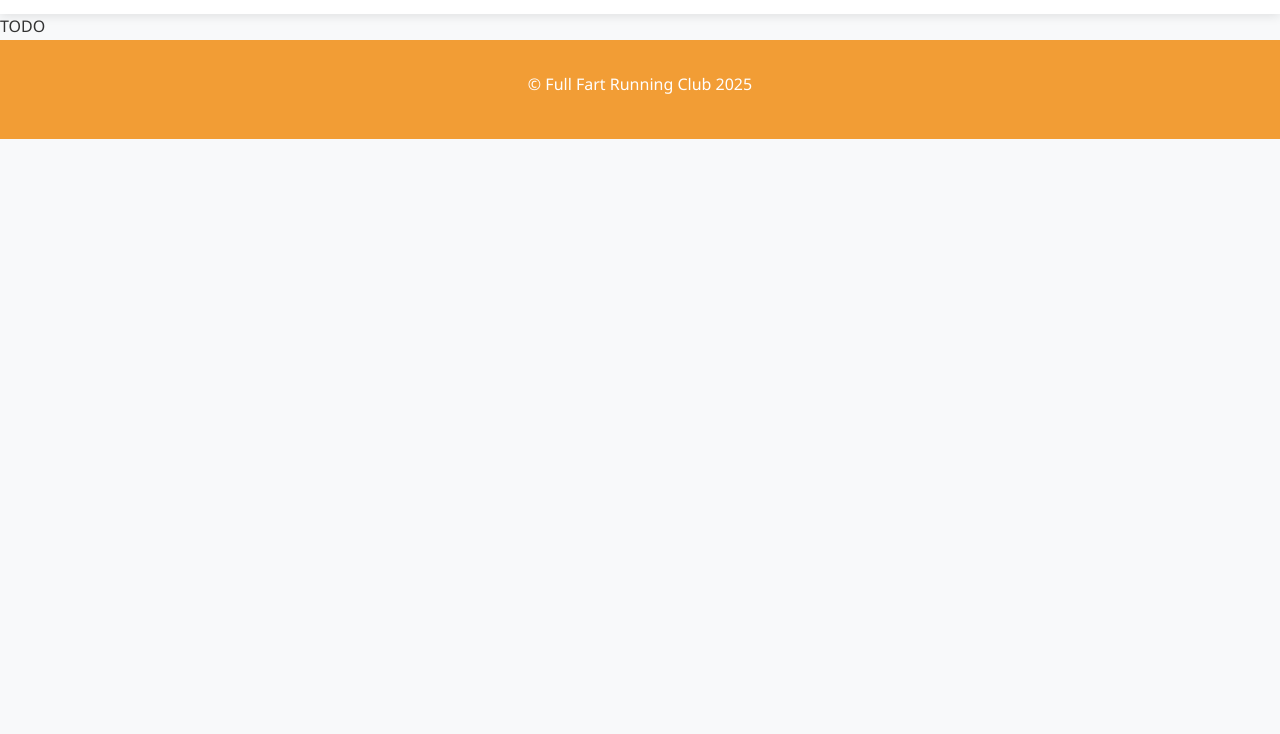
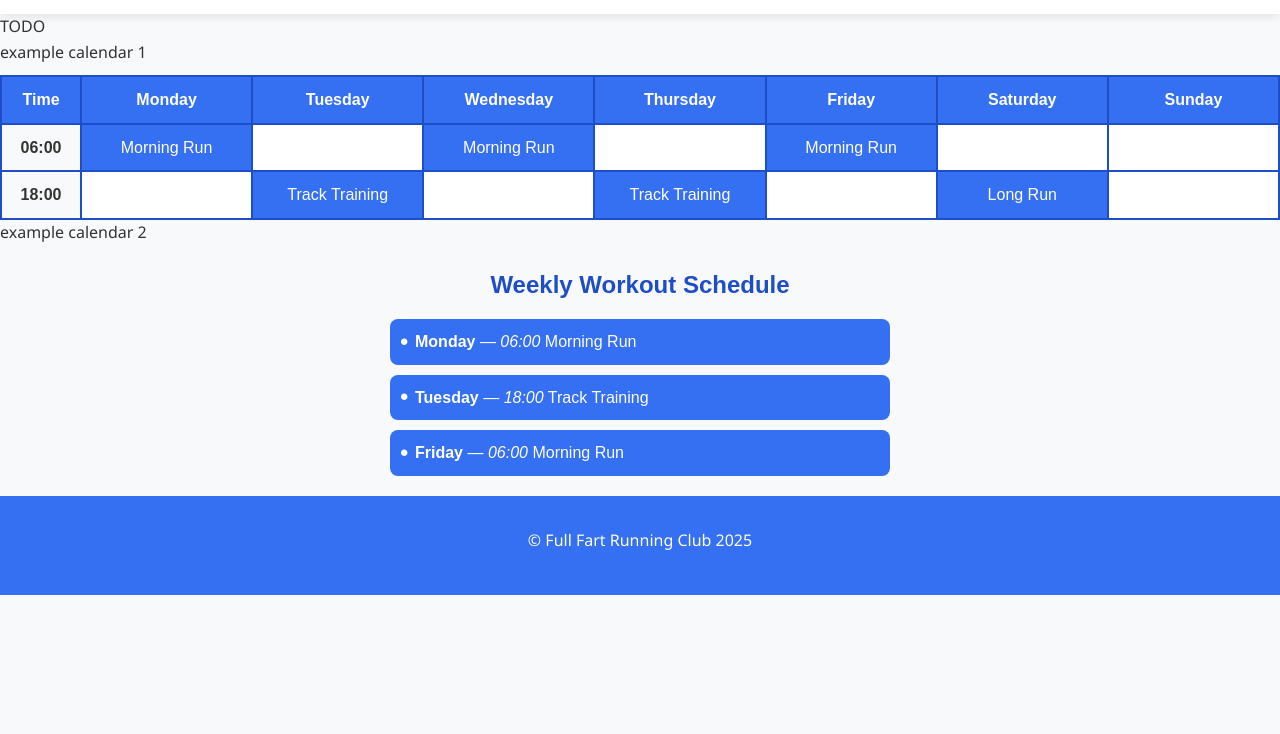
Before and after one commit to OysteinFalkeid/Full-Fart, a plain HTML site: page docs/scedule.html in a window 1280 px wide. Shown: the part 66-800 px from the top of the page. Drawn offline with Linux system fonts and the light colour scheme.

Commit message:
made som example calendars

```diff
--- /dev/null
+++ b/docs/assets/css/calendar.css
@@ -0,0 +1,94 @@
+
+.calendar {
+  display: grid;
+  grid-template-columns: 80px repeat(7, 1fr);
+  border: 1px solid var(--secondary-color);
+  background: var(--card-bg);
+  font-family: Arial, sans-serif;
+  text-align: center;
+}
+
+.calendar-header {
+  background: var( --primary-color);
+  color: var(--card-bg);
+  font-weight: bold;
+  padding: 10px;
+  border: 1px solid var(--secondary-color);
+}
+
+.calendar-time {
+  background: var(--bg-color);
+  font-weight: bold;
+  padding: 10px;
+  border: 1px solid var(--secondary-color);
+}
+
+.calendar-cell {
+  padding: 10px;
+  border: 1px solid var(--secondary-color);
+  background: var(--card-bg);
+}
+
+.workout {
+  background: var( --primary-color);
+  color: var(--card-bg);
+  cursor: pointer;
+  /* transition: background 0.3s ease; */
+}
+
+.workout:hover {
+  background: var(--secondary-color);
+}
+
+/* ------------------------------------------------------------------------------------ */
+
+.workout-schedule {
+  width: 90%;
+  max-width: 500px;
+  margin: 20px auto;
+  font-family: Arial, sans-serif;
+}
+
+.workout-schedule h2 {
+  text-align: center;
+  color: var(--secondary-color);
+  margin-bottom: 15px;
+}
+
+.workout-schedule ul {
+  list-style: none;
+  padding: 0;
+}
+
+.workout-schedule li {
+  background: var(--primary-color);
+  color: var(--card-bg);
+  padding: 10px 15px;
+  margin-bottom: 10px;
+  border-radius: var(--border-radius);
+  position: relative;
+  /* transition: background 0.3s ease; */
+}
+
+.workout-schedule li::before {
+  content: "•";
+  color: var(--card-bg);
+  font-size: 1.5em;
+  position: absolute;
+  left: 10px;
+  top: 50%;
+  transform: translateY(-50%);
+}
+
+.workout-schedule li:hover {
+  background: var(--secondary-color);
+}
+
+.day {
+  font-weight: bold;
+  padding-left: 10px;
+}
+
+.time {
+  font-style: italic;
+}
--- a/docs/assets/css/styles.css
+++ b/docs/assets/css/styles.css
@@ -1,8 +1,9 @@
 :root {
-    --primary-color: #f29d35;
-    --secondary-color: #b36f1f;
-    --complementary-color: #356FF2;
-    --accent-color: #356FF2;
+    --primary-color: #356FF2;
+    --secondary-color: #1e4ec7;
+    --complementary-color: #f29d35;
+    --secondary-complementary-color: #b36f1f;
+    --accent-color: #f29d35;
     --text-color: #333;
     --bg-color: #f8f9fa;
     --card-bg: #ffffff;
@@ -22,8 +23,8 @@
 body {
     font-family: 'Segoe UI', Tahoma, Geneva, Verdana, sans-serif;
     line-height: 1.6;
-    color: #333;
-    background-color: #f8f9fa;
+    color: var(--text-color);
+    background-color: var(--bg-color);
 }
 
 p {
--- a/docs/scedule.html
+++ b/docs/scedule.html
@@ -1,12 +1,63 @@
 <!DOCTYPE html>
 <html lang="en">
 <div id="head"></div>
+<link rel="stylesheet" href="assets/css/calendar.css">
 <body>
     <div id="header"></div>
 
     <main>
         TODO
+
+        <p>example calendar 1</p>
+        <div class="calendar">
+            <div class="calendar-header">Time</div>
+            <div class="calendar-header">Monday</div>
+            <div class="calendar-header">Tuesday</div>
+            <div class="calendar-header">Wednesday</div>
+            <div class="calendar-header">Thursday</div>
+            <div class="calendar-header">Friday</div>
+            <div class="calendar-header">Saturday</div>
+            <div class="calendar-header">Sunday</div>
+
+            <!-- Row 1 -->
+            <div class="calendar-time">06:00</div>
+            <div class="calendar-cell workout">Morning Run</div>
+            <div class="calendar-cell"></div>
+            <div class="calendar-cell workout">Morning Run</div>
+            <div class="calendar-cell"></div>
+            <div class="calendar-cell workout">Morning Run</div>
+            <div class="calendar-cell"></div>
+            <div class="calendar-cell"></div>
+
+            <!-- Row 2 -->
+            <div class="calendar-time">18:00</div>
+            <div class="calendar-cell"></div>
+            <div class="calendar-cell workout">Track Training</div>
+            <div class="calendar-cell"></div>
+            <div class="calendar-cell workout">Track Training</div>
+            <div class="calendar-cell"></div>
+            <div class="calendar-cell workout">Long Run</div>
+            <div class="calendar-cell"></div>
+        </div>
     </main>
+
+    <p> example calendar 2</p>
+
+    <section class="workout-schedule">
+        <h2>Weekly Workout Schedule</h2>
+        <ul>
+            <li>
+                <span class="day">Monday</span> — <span class="time">06:00</span> Morning Run
+            </li>
+            <li>
+                <span class="day">Tuesday</span> — <span class="time">18:00</span> Track Training
+            </li>
+            <li>
+                <span class="day">Friday</span> — <span class="time">06:00</span> Morning Run
+            </li>
+        </ul>
+    </section>
+
 
     <div id="footer"></div>
 
```
Also changed, not shown: docs/activities.html (+1 -0 lines), docs/contact.html (+1 -1 lines), docs/index.html (+1 -0 lines), 1 other file.
